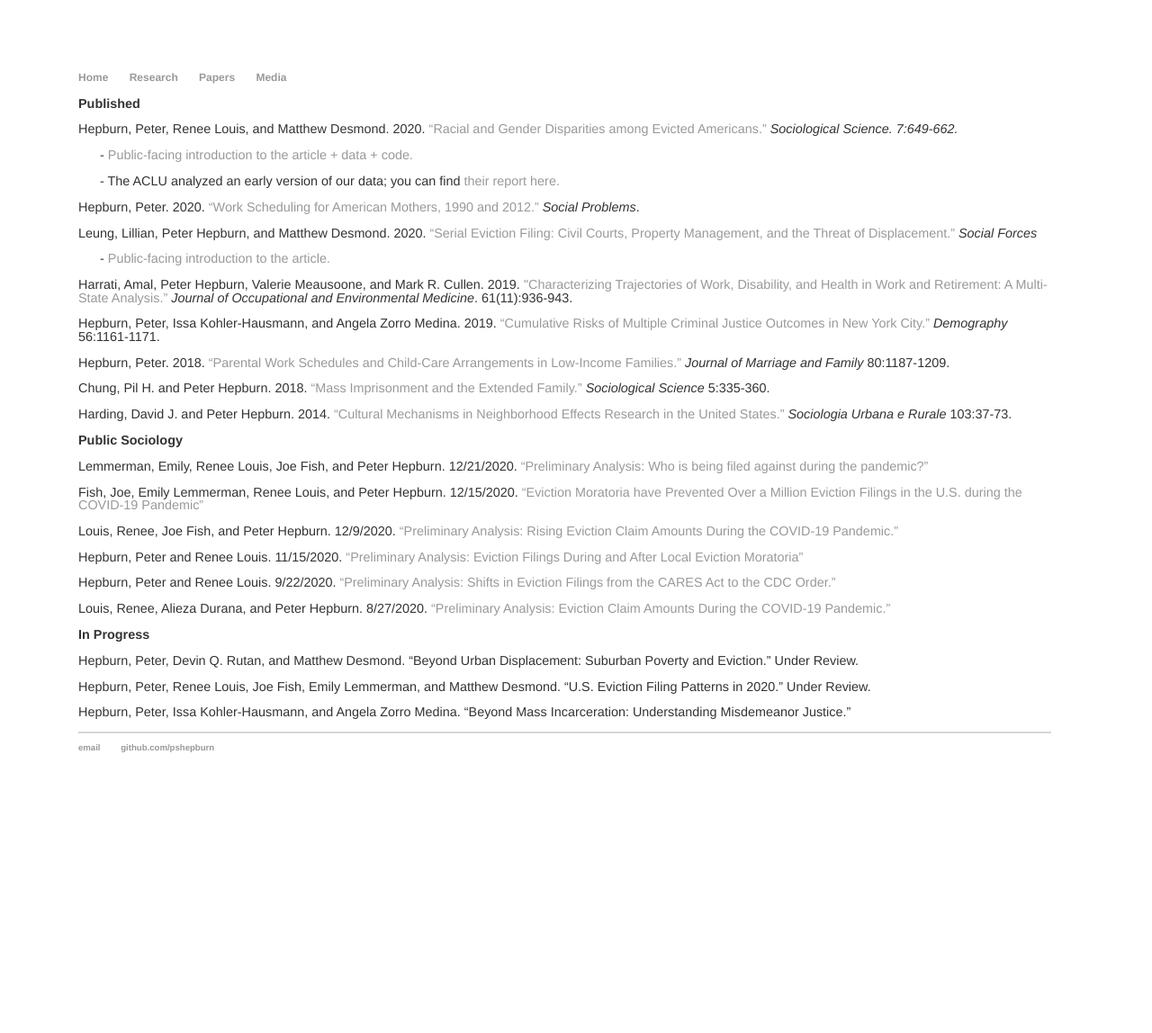
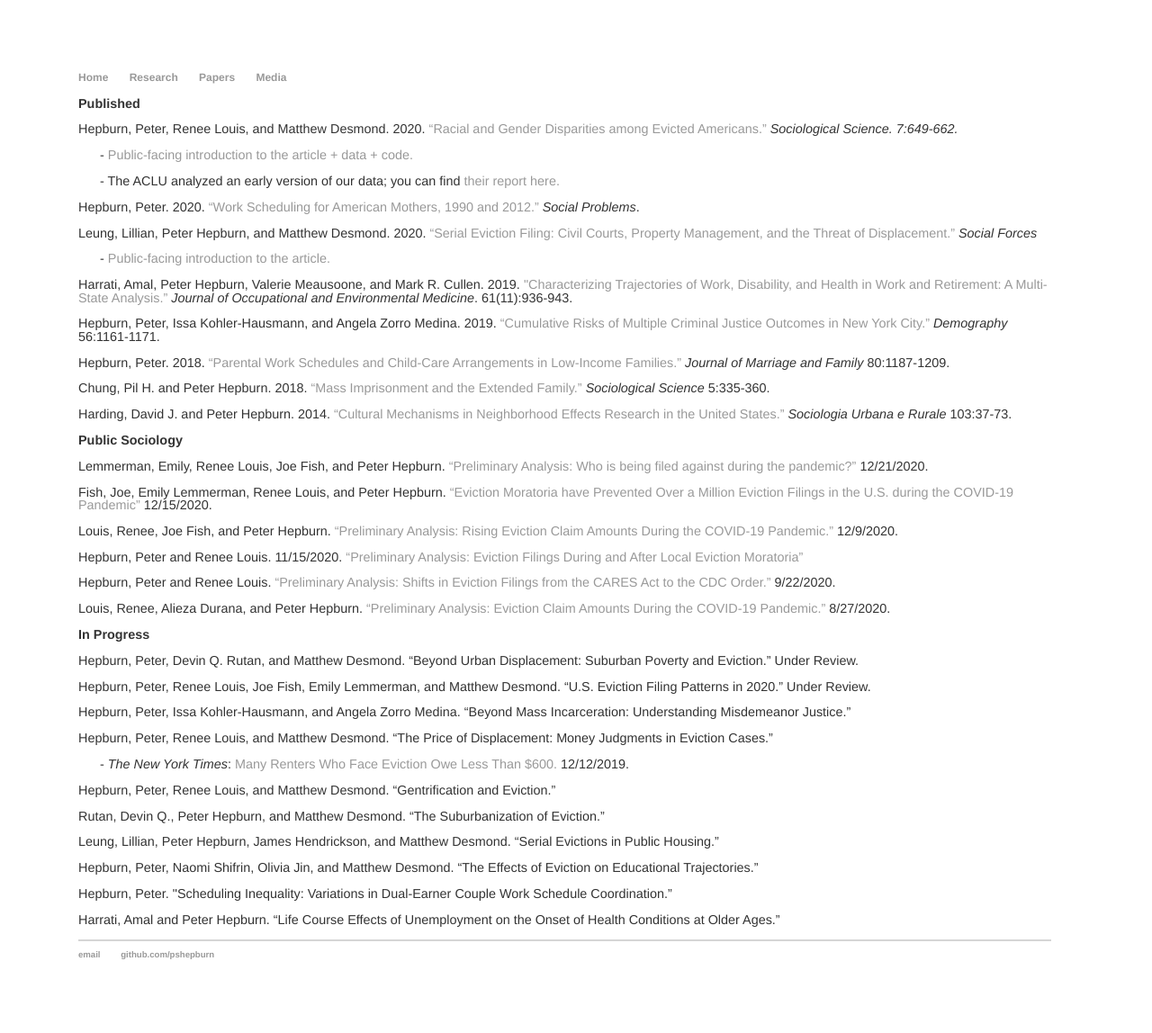
Before and after one commit to pshepburn/pshepburn.github.io, a Jekyll site: the page built from papers.html, in a window 1280 px wide. Shown: the whole page at 90% size. Built offline with Jekyll 4.4.1, drawn with Linux system fonts in a browser that asks for light colours; before the commit the page ends 917 px from its top, so only the background shows below that.

Commit message:
new changes

```diff
--- a/papers.html
+++ b/papers.html
@@ -17,19 +17,26 @@ title: Papers
 	<p>Harding, David J. and Peter Hepburn. 2014. <a href="/harding_hepburn_2014.pdf">“Cultural Mechanisms in Neighborhood Effects Research in the United States.”</a> <em>Sociologia Urbana e Rurale</em> 103:37-73.</p>
 
 	<p><strong>Public Sociology</strong></p>
-	<p>Lemmerman, Emily, Renee Louis, Joe Fish, and Peter Hepburn. 12/21/2020. <a href="https://evictionlab.org/pandemic-filing-demographics/">“Preliminary Analysis: Who is being filed against during the pandemic?”</a></p>
-	<p>Fish, Joe, Emily Lemmerman, Renee Louis, and Peter Hepburn. 12/15/2020. <a href="https://evictionlab.org/missing-eviction-filings/">“Eviction Moratoria have Prevented Over a Million Eviction Filings in the U.S. during the COVID-19 Pandemic”</a></p>
-	<p>Louis, Renee, Joe Fish, and Peter Hepburn. 12/9/2020. <a href="https://evictionlab.org/rising-claim-amounts/">“Preliminary Analysis: Rising Eviction Claim Amounts During the COVID-19 Pandemic.”</a></p>
+	<p>Lemmerman, Emily, Renee Louis, Joe Fish, and Peter Hepburn. <a href="https://evictionlab.org/pandemic-filing-demographics/">“Preliminary Analysis: Who is being filed against during the pandemic?”</a> 12/21/2020.</p>
+	<p>Fish, Joe, Emily Lemmerman, Renee Louis, and Peter Hepburn. <a href="https://evictionlab.org/missing-eviction-filings/">“Eviction Moratoria have Prevented Over a Million Eviction Filings in the U.S. during the COVID-19 Pandemic”</a> 12/15/2020.</p>
+	<p>Louis, Renee, Joe Fish, and Peter Hepburn. <a href="https://evictionlab.org/rising-claim-amounts/">“Preliminary Analysis: Rising Eviction Claim Amounts During the COVID-19 Pandemic.”</a> 12/9/2020.</p>
 	<p>Hepburn, Peter and Renee Louis. 11/15/2020. <a href="https://evictionlab.org/moratoria-and-filings/">“Preliminary Analysis: Eviction Filings During and After Local Eviction Moratoria”</a></p>
-	<p>Hepburn, Peter and Renee Louis. 9/22/2020. <a href="https://evictionlab.org/shifts-in-eviction-filings-from-cares-act-to-cdc-order/">“Preliminary Analysis: Shifts in Eviction Filings from the CARES Act to the CDC Order.”</a></p>
-	<p>Louis, Renee, Alieza Durana, and Peter Hepburn. 8/27/2020. <a href="https://evictionlab.org/covid-eviction-claims/">“Preliminary Analysis: Eviction Claim Amounts During the COVID-19 Pandemic.”</a></p>
+	<p>Hepburn, Peter and Renee Louis. <a href="https://evictionlab.org/shifts-in-eviction-filings-from-cares-act-to-cdc-order/">“Preliminary Analysis: Shifts in Eviction Filings from the CARES Act to the CDC Order.”</a> 9/22/2020.</p>
+	<p>Louis, Renee, Alieza Durana, and Peter Hepburn. <a href="https://evictionlab.org/covid-eviction-claims/">“Preliminary Analysis: Eviction Claim Amounts During the COVID-19 Pandemic.”</a> 8/27/2020. </p>
 
 
 	<p><strong>In Progress</strong></p>
 	<p>Hepburn, Peter, Devin Q. Rutan, and Matthew Desmond. “Beyond Urban Displacement: Suburban Poverty and Eviction.” Under Review.</p>
 	<p>Hepburn, Peter, Renee Louis, Joe Fish, Emily Lemmerman, and Matthew Desmond. “U.S. Eviction Filing Patterns in 2020.” Under Review.</p>
 	<p>Hepburn, Peter, Issa Kohler-Hausmann, and Angela Zorro Medina. “Beyond Mass Incarceration: Understanding Misdemeanor Justice.”</p>
-
+	<p>Hepburn, Peter, Renee Louis, and Matthew Desmond. “The Price of Displacement: Money Judgments in Eviction Cases.”</p>
+		<p>&nbsp;&nbsp;&nbsp;&nbsp;&nbsp;&nbsp;- <em>The New York Times</em>: <a href="https://www.nytimes.com/2019/12/12/upshot/eviction-prevention-solutions-government.html">Many Renters Who Face Eviction Owe Less Than $600.</a> 12/12/2019.</p>
+	<p>Hepburn, Peter, Renee Louis, and Matthew Desmond. “Gentrification and Eviction.”</p>
+	<p>Rutan, Devin Q., Peter Hepburn, and Matthew Desmond. “The Suburbanization of Eviction.”</p>
+	<p>Leung, Lillian, Peter Hepburn, James Hendrickson, and Matthew Desmond. “Serial Evictions in Public Housing.”</p>
+	<p>Hepburn, Peter, Naomi Shifrin, Olivia Jin, and Matthew Desmond. “The Effects of Eviction on Educational Trajectories.”</p>
+	<p>Hepburn, Peter. "Scheduling Inequality: Variations in Dual-Earner Couple Work Schedule Coordination.”</p>
+	<p>Harrati, Amal and Peter Hepburn. “Life Course Effects of Unemployment on the Onset of Health Conditions at Older Ages.”</p>
 
 
 
```
Also changed, not shown: media.html (+17 -16 lines), 1 other file.
